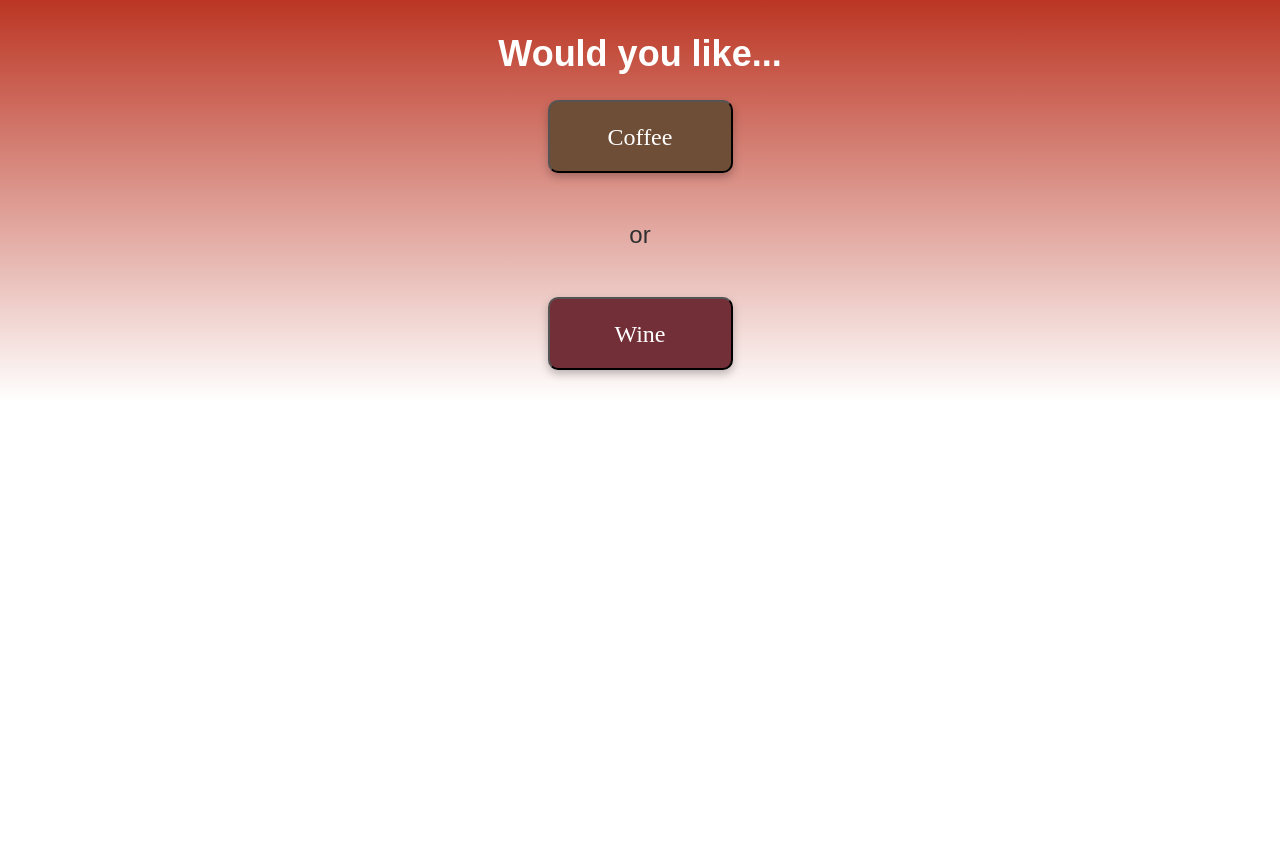
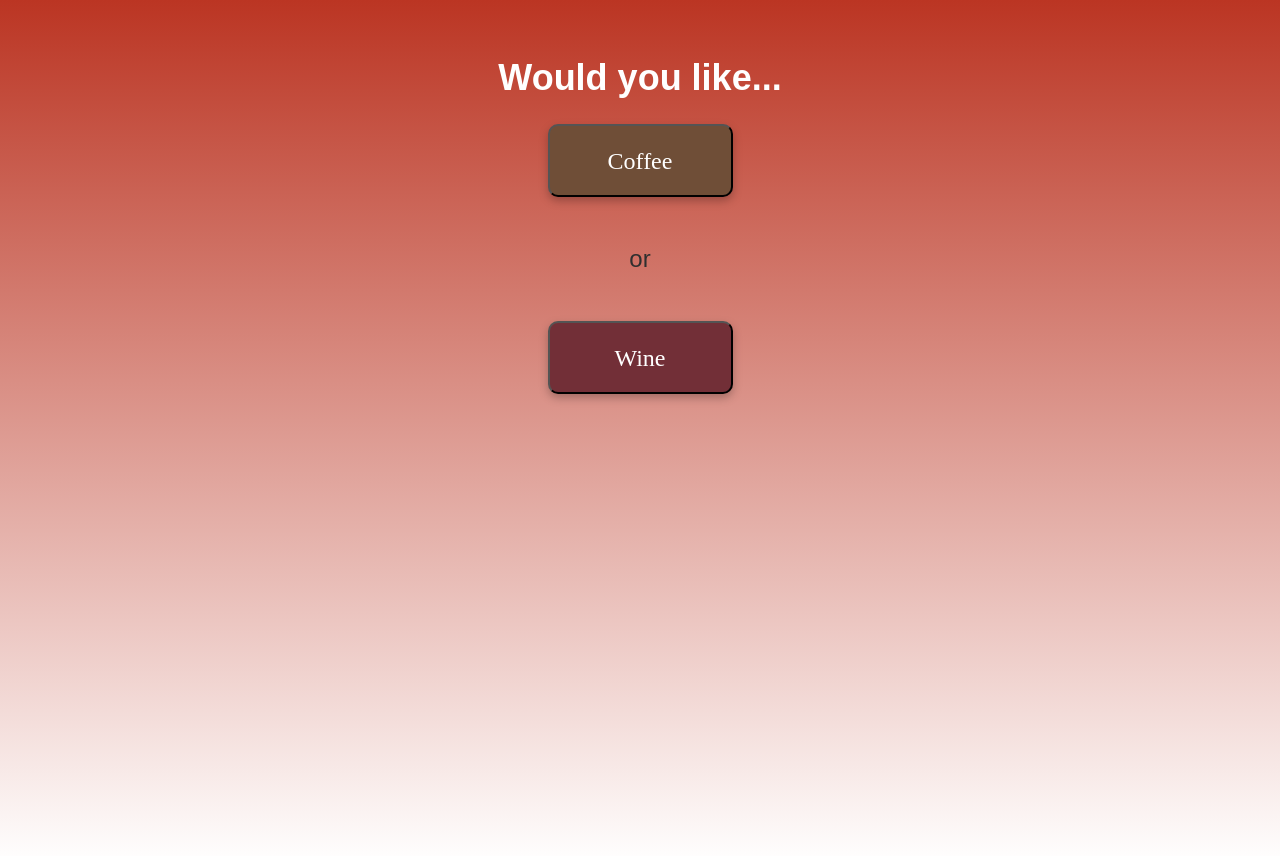
Before and after one commit to DruSerkes/react-coffee-wine, a React (Create React App) app: page / in a window 1280 px wide. Shown: the top 856 px of the page. Before the commit the page ends 800 px from the top, so only its background shows below. Built offline with nearby package versions, Linux system fonts and the light colour scheme; no server answers.

Commit message:
add height to app

```diff
--- a/src/App.css
+++ b/src/App.css
@@ -1,4 +1,5 @@
 .App {
+  height: 100vh;
   text-align: center;
   background: linear-gradient(180deg, #BB3523 0%, rgba(187, 53, 35, 0) 100%);
   color: #FFF;
@@ -6,7 +7,6 @@
 }
 
 h1 {
-  margin-top: 0;
   font-family: 'Gorditas', Arial, Helvetica, sans-serif;
   font-size: 36px;
   line-height: 44px;
```
